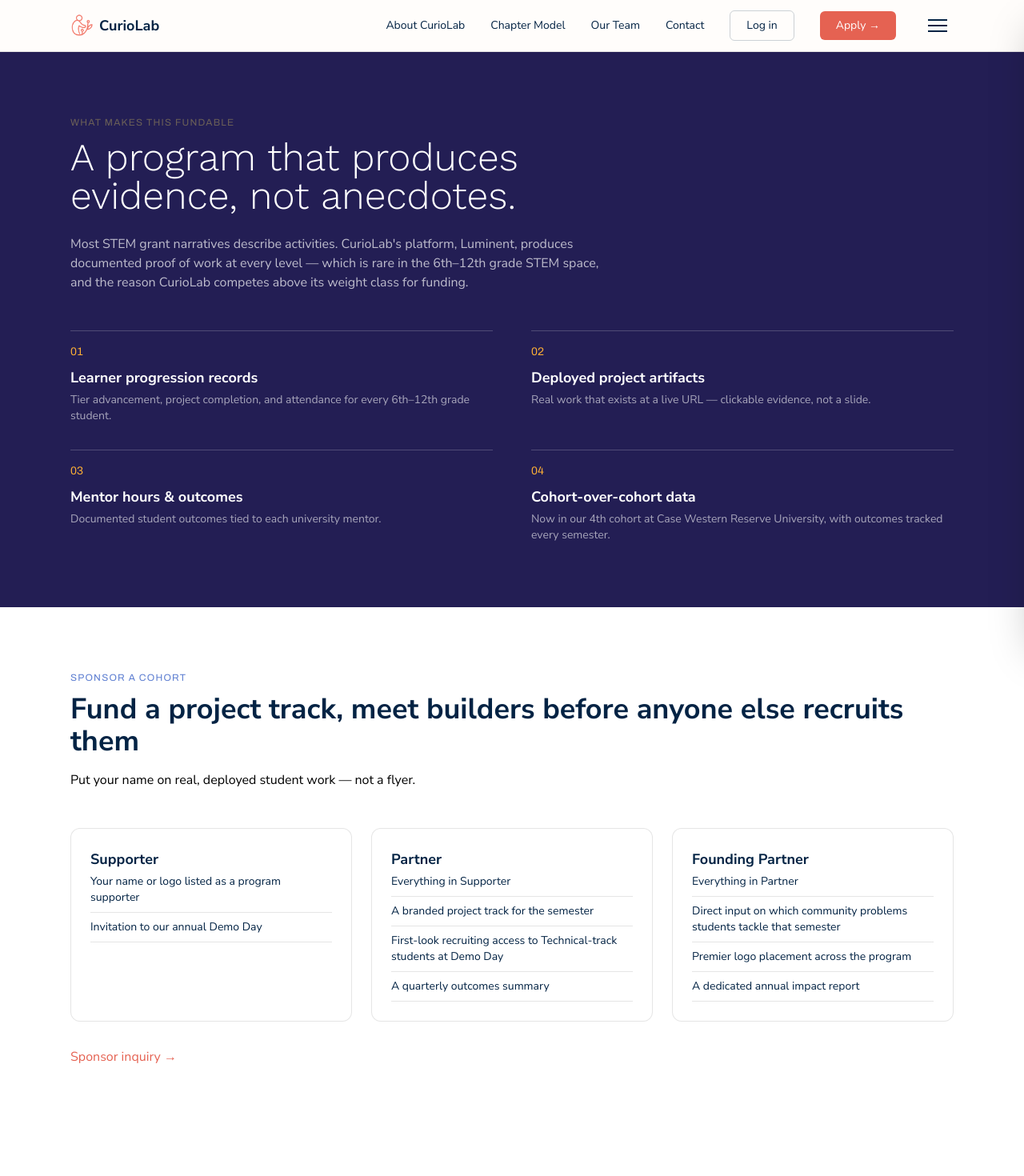
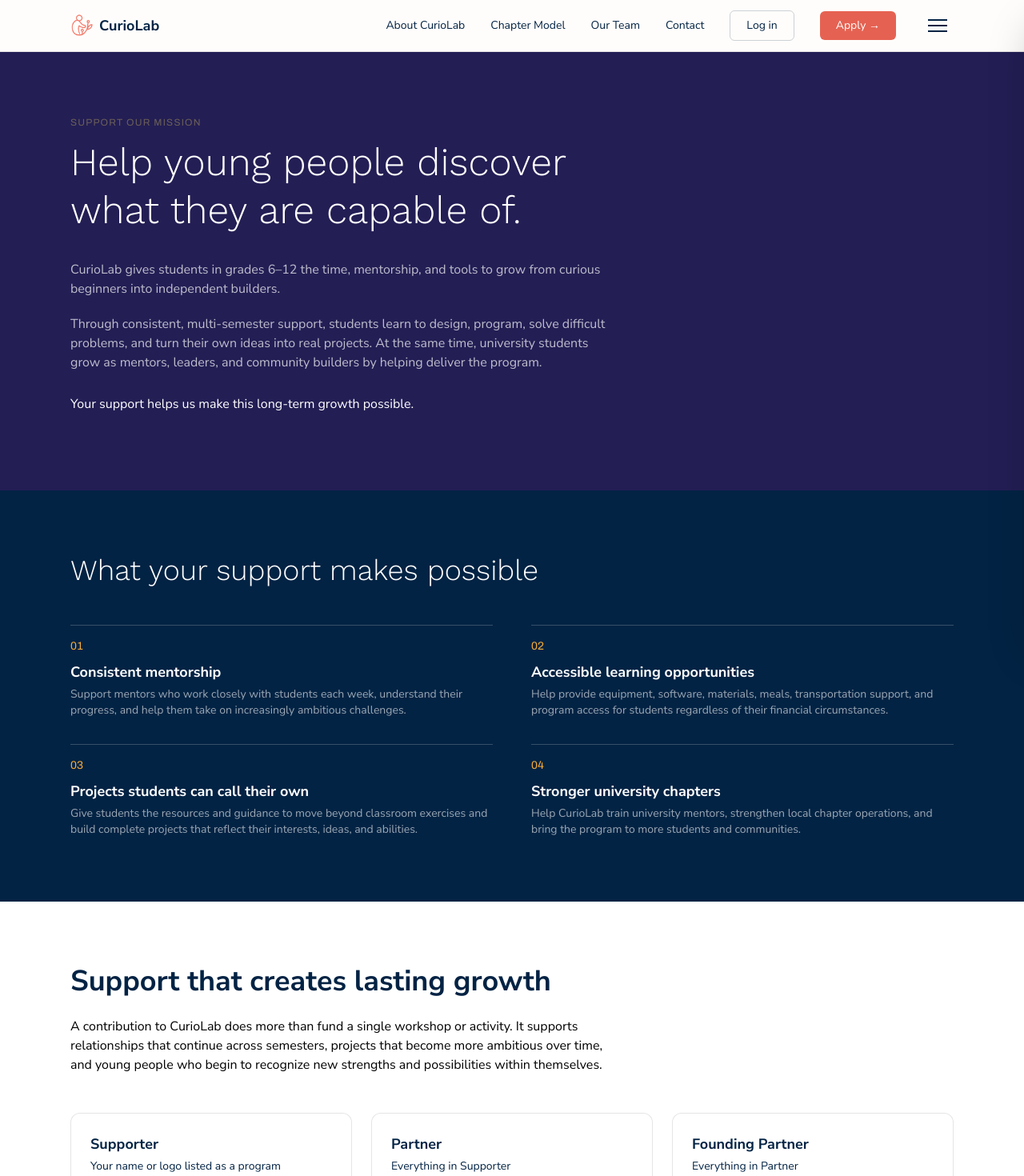
Before and after one commit to anaizma/CurioLabWeb, a Next.js app: page /support in a window 1280 px wide. Shown: the top 1470 px of the page at 80% size. Built offline with nearby package versions, Linux system fonts and the light colour scheme.

Commit message:
feat(support): rewrite mission and sponsorship copy on /support
Replace the evidence-driven "fundable" framing with a warmer mission
statement (split hero + impact grid, dark theme) and rework the
sponsorship section intro/closing copy around lasting-growth language.

```diff
--- a/app/support/page.tsx
+++ b/app/support/page.tsx
@@ -1,23 +1,23 @@
-const evidence = [
+const impact = [
   {
     n: "01",
-    title: "Learner progression records",
-    desc: "Tier advancement, project completion, and attendance for every 6th–12th grade student.",
+    title: "Consistent mentorship",
+    desc: "Support mentors who work closely with students each week, understand their progress, and help them take on increasingly ambitious challenges.",
   },
   {
     n: "02",
-    title: "Deployed project artifacts",
-    desc: "Real work that exists at a live URL — clickable evidence, not a slide.",
+    title: "Accessible learning opportunities",
+    desc: "Help provide equipment, software, materials, meals, transportation support, and program access for students regardless of their financial circumstances.",
   },
   {
     n: "03",
-    title: "Mentor hours & outcomes",
-    desc: "Documented student outcomes tied to each university mentor.",
+    title: "Projects students can call their own",
+    desc: "Give students the resources and guidance to move beyond classroom exercises and build complete projects that reflect their interests, ideas, and abilities.",
   },
   {
     n: "04",
-    title: "Cohort-over-cohort data",
-    desc: "Now in our 4th cohort at Case Western Reserve University, with outcomes tracked every semester.",
+    title: "Stronger university chapters",
+    desc: "Help CurioLab train university mentors, strengthen local chapter operations, and bring the program to more students and communities.",
   },
 ];
 
@@ -53,24 +53,44 @@
   return (
     <div>
       <section className="bg-indigo text-white">
+        <div className="mx-auto max-w-6xl px-6 pt-20 pb-24">
+          <p className="label text-white/60 mb-3">Support Our Mission</p>
+          <h1 className="font-editorial font-light text-3xl md:text-5xl leading-tight max-w-2xl mb-8">
+            Help young people discover what they are capable of.
+          </h1>
+          <div className="max-w-2xl space-y-5">
+            <p className="text-white/70">
+              CurioLab gives students in grades 6–12 the time, mentorship,
+              and tools to grow from curious beginners into independent
+              builders.
+            </p>
+            <p className="text-white/70">
+              Through consistent, multi-semester support, students learn to
+              design, program, solve difficult problems, and turn their own
+              ideas into real projects. At the same time, university
+              students grow as mentors, leaders, and community builders by
+              helping deliver the program.
+            </p>
+            <p className="text-white font-medium pt-2">
+              Your support helps us make this long-term growth possible.
+            </p>
+          </div>
+        </div>
+      </section>
+
+      {/* What support makes possible — darker navy, distinct from the mission statement above */}
+      <section className="bg-ink text-white">
         <div className="mx-auto max-w-6xl px-6 py-20">
-          <p className="label text-white/60 mb-3">What makes this fundable</p>
-          <h1 className="font-editorial font-light text-3xl md:text-5xl max-w-2xl mb-6">
-            A program that produces evidence, not anecdotes.
-          </h1>
-          <p className="text-white/70 max-w-2xl mb-12">
-            Most STEM grant narratives describe activities. CurioLab's
-            platform, Luminent, produces documented proof of work at every
-            level — which is rare in the 6th–12th grade STEM space, and the
-            reason CurioLab competes above its weight class for funding.
-          </p>
+          <h2 className="font-editorial font-light text-2xl md:text-4xl max-w-2xl mb-12">
+            What your support makes possible
+          </h2>
 
           <div className="grid md:grid-cols-2 gap-x-12 gap-y-8">
-            {evidence.map((e) => (
-              <div key={e.n} className="border-t border-white/20 pt-4">
-                <p className="font-mono text-marigold text-sm mb-2">{e.n}</p>
-                <h3 className="font-bold text-lg mb-1">{e.title}</h3>
-                <p className="text-white/60 text-sm">{e.desc}</p>
+            {impact.map((i) => (
+              <div key={i.n} className="border-t border-white/20 pt-4">
+                <p className="font-mono text-marigold text-sm mb-2">{i.n}</p>
+                <h3 className="font-bold text-lg mb-1">{i.title}</h3>
+                <p className="text-white/60 text-sm">{i.desc}</p>
               </div>
             ))}
           </div>
@@ -79,13 +99,18 @@
 
       {/* Sponsorship tiers */}
       <section className="mx-auto max-w-6xl px-6 py-20">
-        <p className="label-blue mb-3">Sponsor a cohort</p>
-        <h2 className="text-2xl md:text-4xl font-bold mb-4">
-          Fund a project track, meet builders before anyone else recruits them
+        <h2 className="text-2xl md:text-4xl font-bold mb-6 max-w-2xl">
+          Support that creates lasting growth
         </h2>
-        <p className="text-black max-w-2xl mb-12">
-          Put your name on real, deployed student work — not a flyer.
-        </p>
+        <div className="max-w-2xl space-y-4 mb-12">
+          <p className="text-black">
+            A contribution to CurioLab does more than fund a single workshop
+            or activity. It supports relationships that continue across
+            semesters, projects that become more ambitious over time, and
+            young people who begin to recognize new strengths and
+            possibilities within themselves.
+          </p>
+        </div>
         <div className="grid md:grid-cols-3 gap-6">
           {tiers.map((t) => (
             <div key={t.name} className="bg-white border border-black/10 rounded-xl p-6">
@@ -98,9 +123,18 @@
             </div>
           ))}
         </div>
-        <a href="mailto:aizma@curiolab.org" className="text-coral font-medium hover:underline block mt-8">
-          Sponsor inquiry →
-        </a>
+
+        <div className="mt-16 pt-10 border-t border-black/10">
+          <h3 className="text-xl md:text-2xl font-bold mb-3">Build the next generation with us</h3>
+          <p className="text-black max-w-2xl mb-6">
+            Partner with CurioLab to help more young people find the
+            guidance, confidence, and opportunity to turn their curiosity
+            into something real.
+          </p>
+          <a href="mailto:aizma@curiolab.org" className="inline-block bg-coral text-white px-6 py-3 rounded-md font-medium hover:bg-coral-dark transition-colors">
+            Sponsor inquiry →
+          </a>
+        </div>
       </section>
 
       {/* Other ways to get involved */}
```
